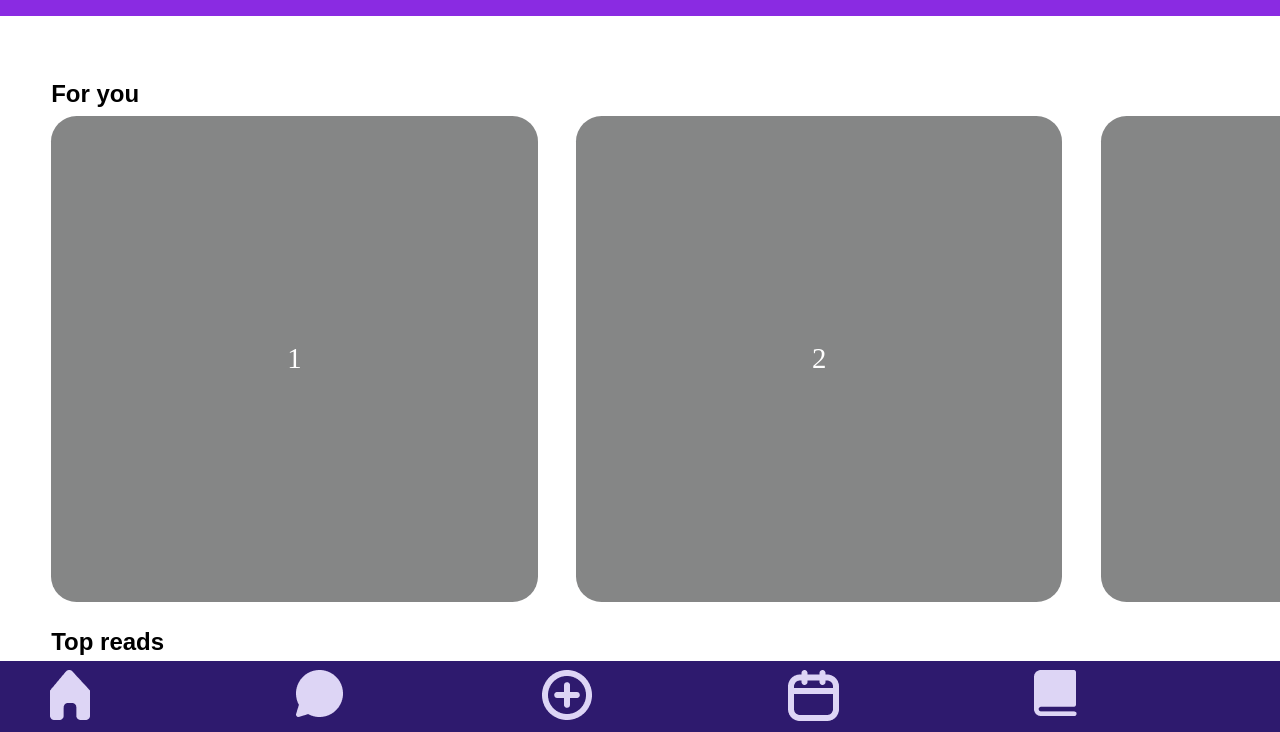
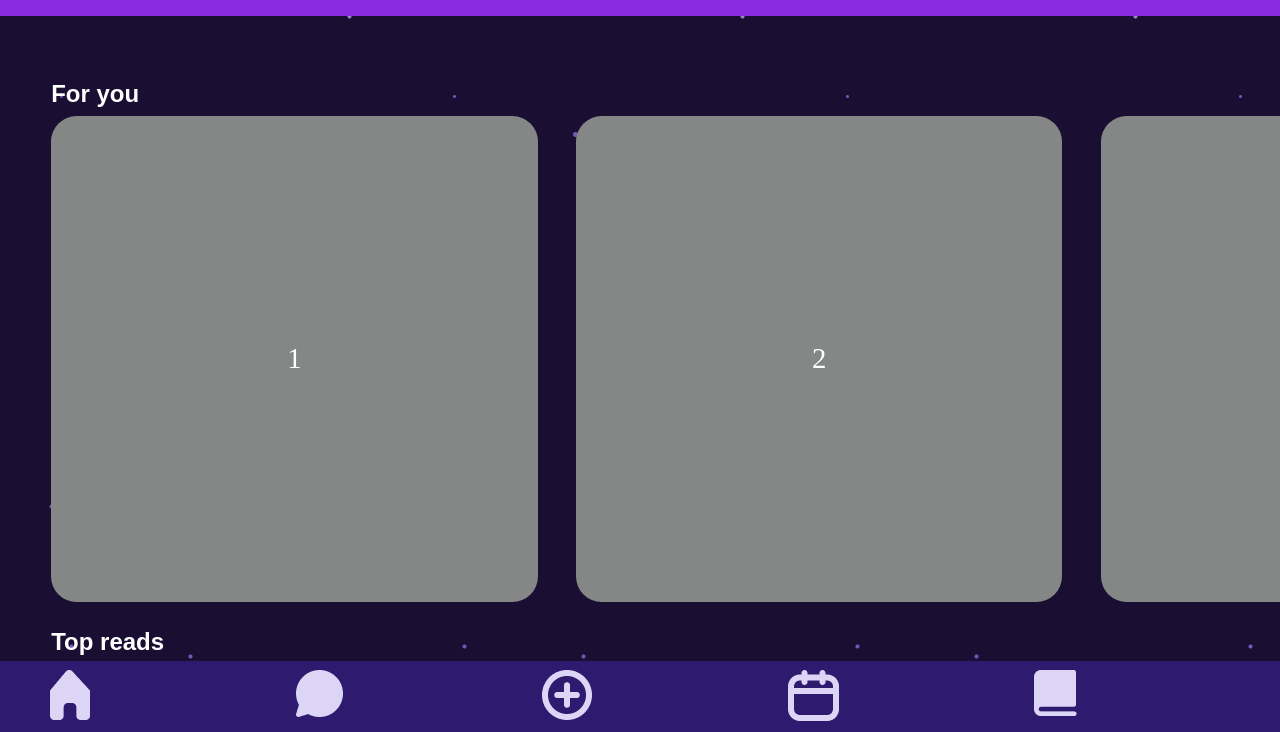
Before and after one commit to franciscadarling/Marea, a website: page educacion/index.html in a window 1280 px wide. Shown: the part 68-800 px from the top of the page. Drawn offline with Linux system fonts and the light colour scheme; a web font is replaced by a local one.

Commit message:
calendar

```diff
--- a/educacion/educacion.css
+++ b/educacion/educacion.css
@@ -13,6 +13,7 @@
 body {
     height: 100dvh;
     overflow: hidden;
+    background-image: url(../Fondo\ predeterminado.png);
 }
 
 .app {
@@ -90,7 +91,7 @@ body {
 .seccion-articulos h2 {
     padding-left: 4vw;
     font-size: clamp(1rem, 4vw, 1.4rem);
-    color: #333;
+    color: #ffffff;
 }
 
 .carrusel {
@@ -122,9 +123,9 @@ body {
 h2{
     padding-left: 4vw;
     padding-bottom: 1vh;
+    color: #ffffff;
 }
 .gaegu-bold {
     font-family: "Gaegu", sans-serif;
-    font-weight: 700;
     font-style: normal;
   }
```
